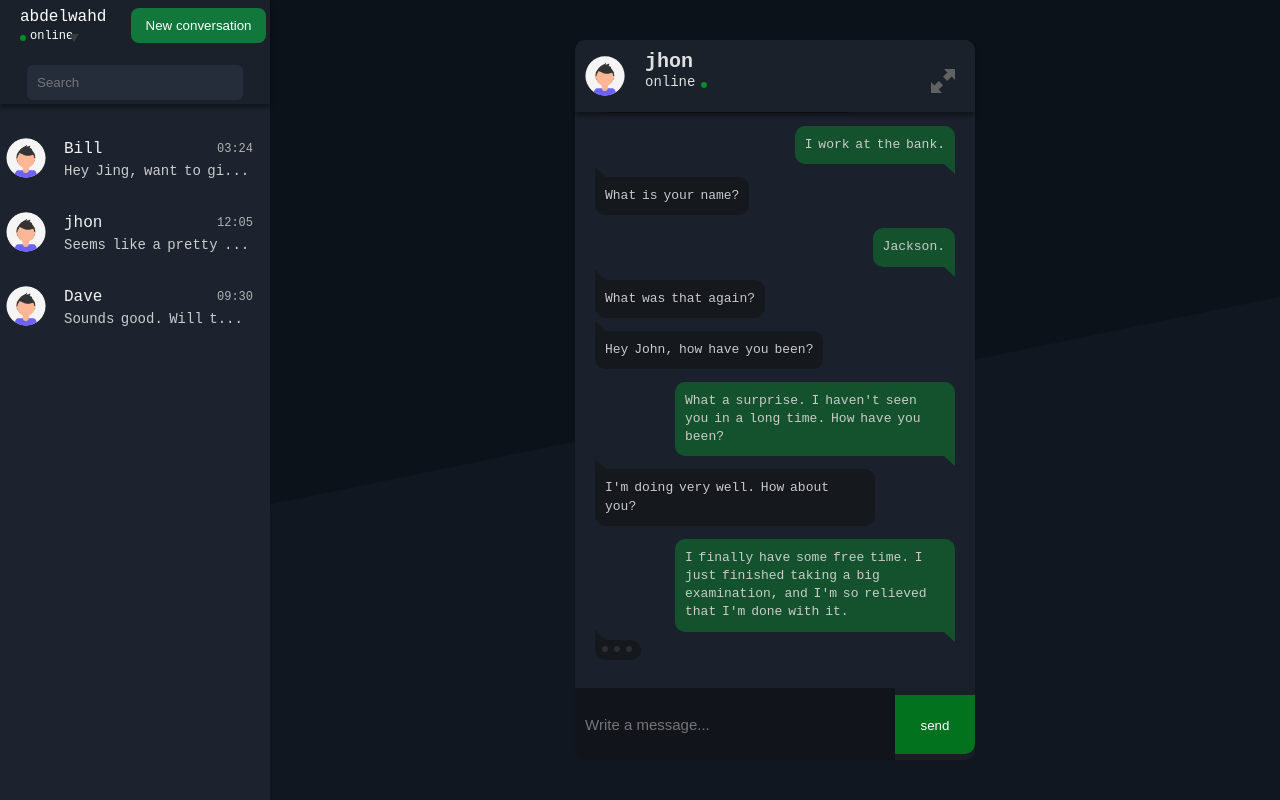
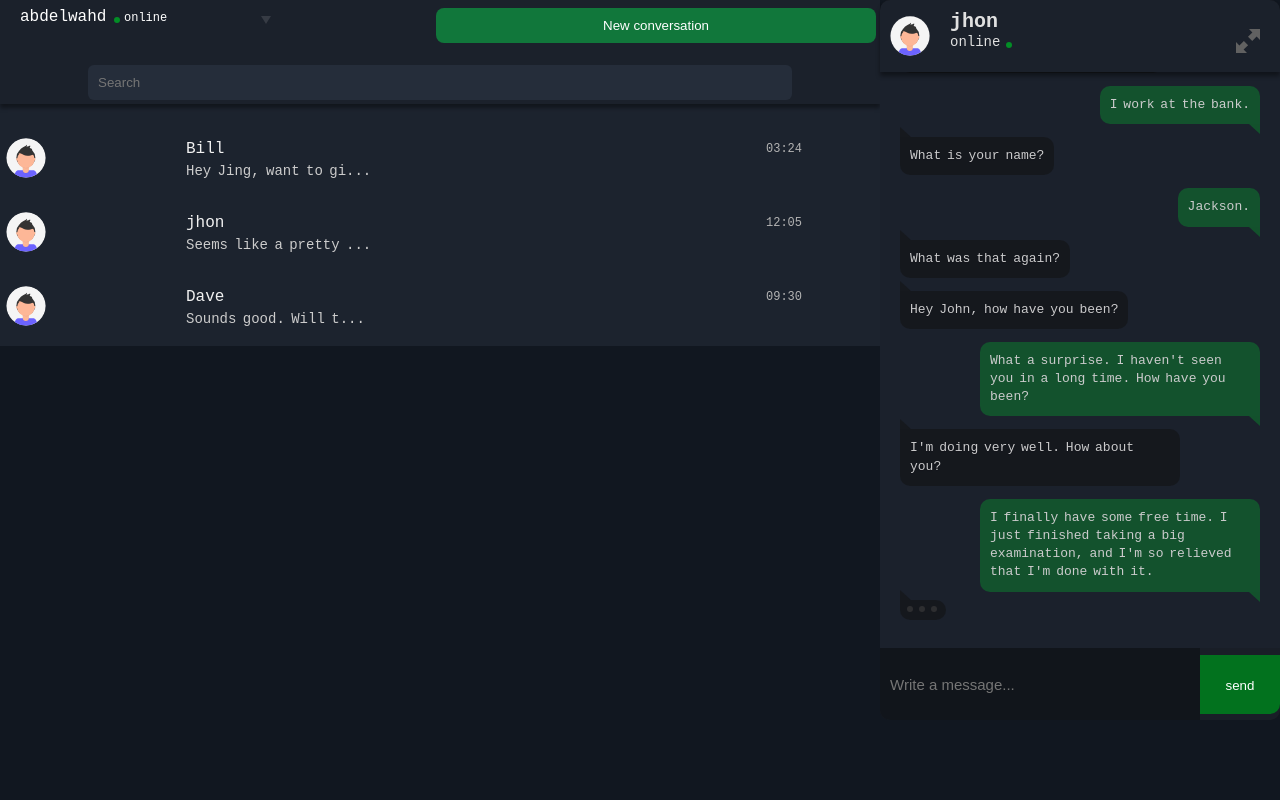
Before and after one commit to oumoussa98/chat-app, a Vue app: page / in a window 1280 px wide. Built offline with nearby package versions, Linux system fonts and the light colour scheme.

Commit message:
Update App.vue

```diff
--- a/src/App.vue
+++ b/src/App.vue
@@ -1,9 +1,7 @@
 <template>
 	<div class="clip-path"></div>
 	<div class="container">
-		<div class="chat-side-bar">
-			<ChatSideBar />
-		</div>
+		<ChatSideBar />
 		<Chat />
 	</div>
 </template>
@@ -11,17 +9,16 @@
 <script>
 import ChatSideBar from "./components/ChatSideBar.vue";
 import Chat from "./components/Chat.vue";
-// import { computed, ref, watch } from "vue";
 
 export default {
 	components: { ChatSideBar, Chat },
 	setup() {},
 };
 </script>
-<style lang="scss" scoped>
+<style lang="scss">
 .clip-path {
 	clip-path: polygon(0 0, 100% 0%, 100% 53%, 0 100%);
-	background: #0c121a;
+	background: var(--bg-secondary);
 	height: 70vh;
 	width: 100vw;
 	z-index: -1;
@@ -33,11 +30,4 @@ export default {
 	display: flex;
 	flex-direction: row;
 }
-.chat-side-bar {
-	width: 270px;
-	height: 100vh;
-	float: left;
-	background: #191e27;
-	justify-self: flex-start;
-}
 </style>
```
